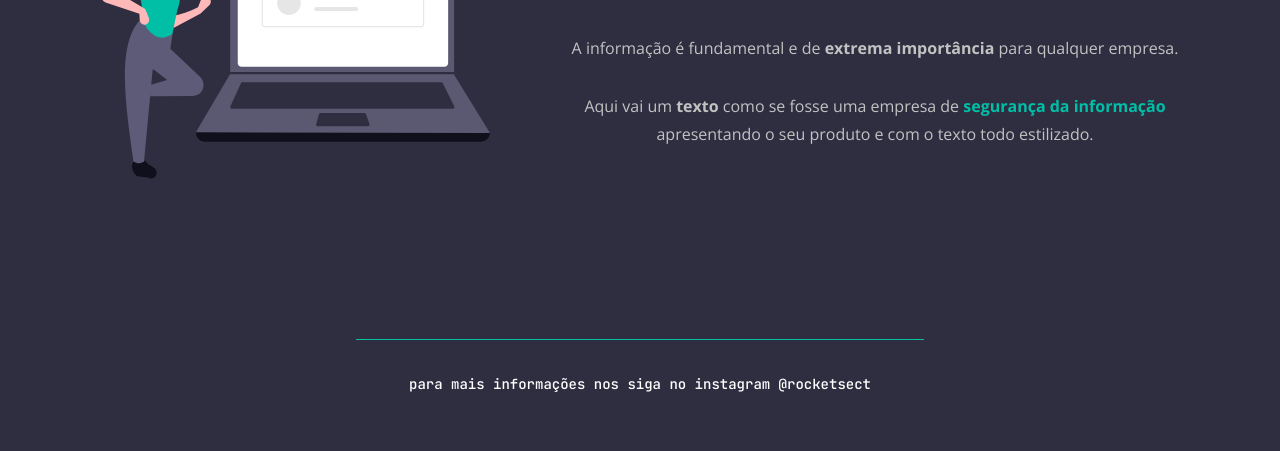
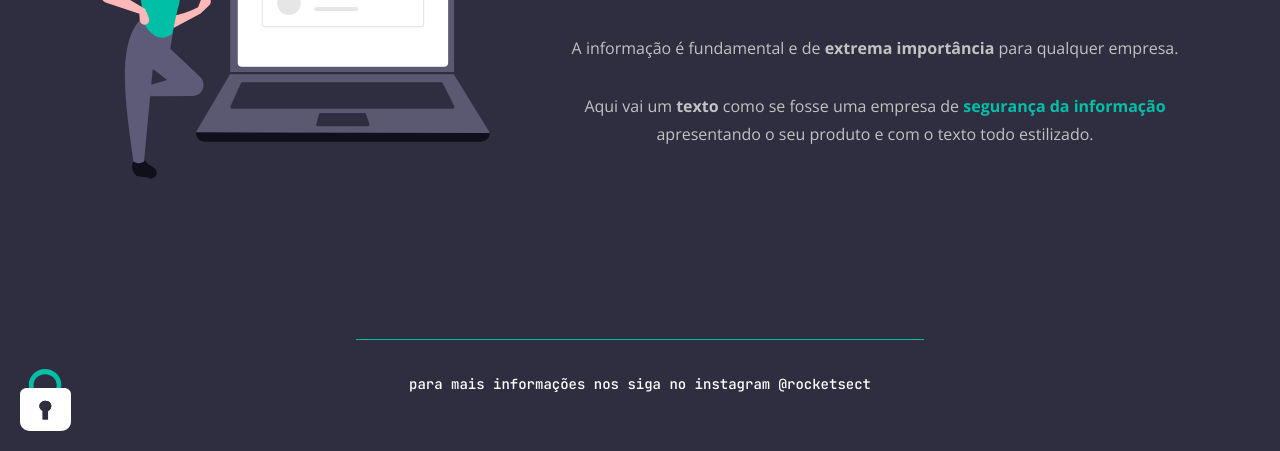
Before and after one commit to viniciusbecaleti/rocketsect, a plain HTML site: page index.html in a window 1280 px wide. Shown: the part 349-800 px from the top of the page. Drawn offline with nearby package versions, Linux system fonts and the light colour scheme.

Commit message:
fixed adicionado cadeado

```diff
--- a/css/global/footer.css
+++ b/css/global/footer.css
@@ -16,3 +16,18 @@
   color: var(--white);
   padding-top: 30px;
 }
+
+.cadeado {
+  position: fixed;
+  bottom: 20px;
+  left: 20px;
+  width: 51px;
+  height: 62px;
+  background: url(../../img/cadeado.svg);
+}
+
+@media (max-width: 700px) {
+  .cadeado {
+    display: none;
+  }
+}
--- a/index.html
+++ b/index.html
@@ -54,6 +54,9 @@
     <div class="content">
       <p class="footer__copy">para mais informações nos siga no instagram @rocketsect</p>
     </div>
+
+    <div class="cadeado"></div>
   </footer>
+
 </body>
 </html>
```
